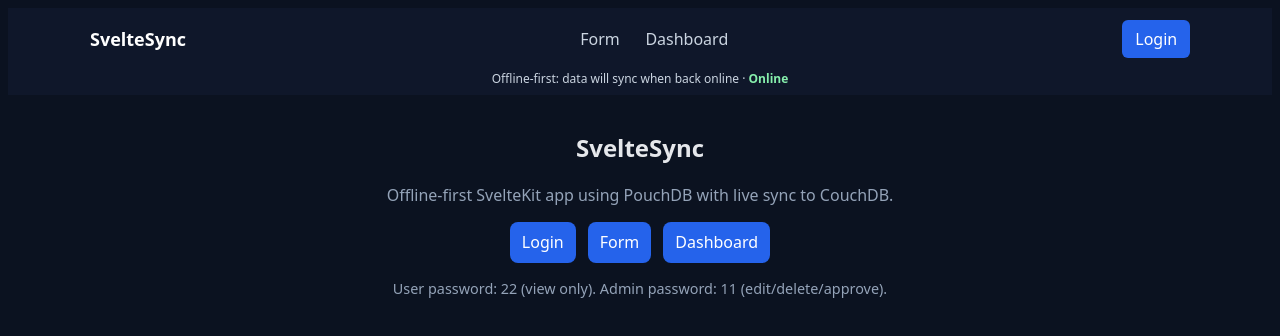
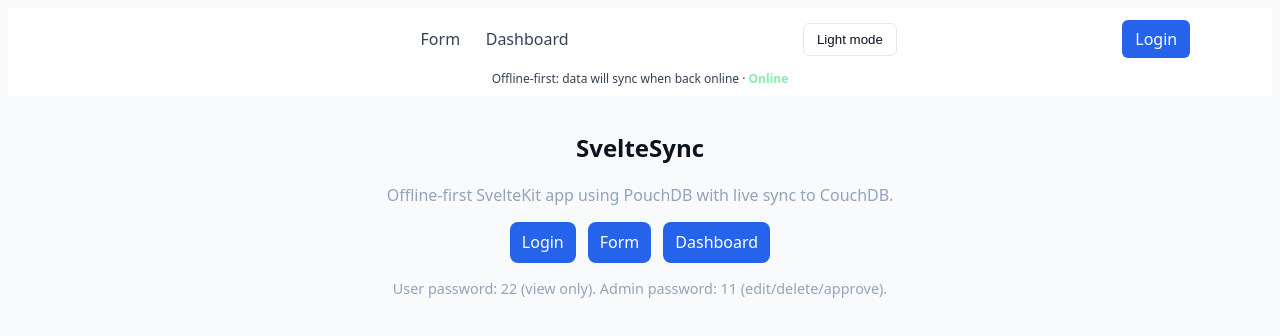
Before and after one commit to ahmedtalaltwd7/sveltekit-couch-pwa-csh, a SvelteKit app: page / in a window 1280 px wide. Shown: the top 336 px of the page. Built offline with nearby package versions, Linux system fonts and the light colour scheme; no server answers.

Commit message:
dark mode

```diff
--- a/src/app.html
+++ b/src/app.html
@@ -4,7 +4,19 @@
     <title>Haddah App</title>
     <meta charset="utf-8" />
     <meta name="viewport" content="width=device-width, initial-scale=1" />
+    <meta name="color-scheme" content="dark light" />
     <link rel="manifest" href="/manifest.json" />
+    <script>
+      (function () {
+        try {
+          var t = localStorage.getItem('theme');
+          if (!t) {
+            t = (window.matchMedia && window.matchMedia('(prefers-color-scheme: dark)').matches) ? 'dark' : 'light';
+          }
+          document.documentElement.dataset.theme = t;
+        } catch (e) {}
+      })();
+    </script>
     %sveltekit.head%
   </head>
   <body data-sveltekit-preload-data="hover">
--- a/src/routes/+layout.svelte
+++ b/src/routes/+layout.svelte
@@ -7,6 +7,20 @@
     let { children } = $props();
     let cancelSync = null;
     let online = $state(true);
+
+    // Theme (dark/light) persisted in localStorage
+    let theme = $state('dark');
+    function applyTheme(t) {
+        try { document.documentElement.dataset.theme = t; } catch {}
+    }
+    function setTheme(t) {
+        theme = t === 'light' ? 'light' : 'dark';
+        applyTheme(theme);
+        try { localStorage.setItem('theme', theme); } catch {}
+    }
+    function toggleTheme() {
+        setTheme(theme === 'dark' ? 'light' : 'dark');
+    }
 
     onMount(async () => {
         // Always register our custom service worker (static/sw.js)
@@ -22,6 +36,20 @@
         const onOffline = () => (online = false);
         window.addEventListener('online', onOnline);
         window.addEventListener('offline', onOffline);
+
+        // initialize theme from storage or system preference
+        try {
+            let t = localStorage.getItem('theme');
+            if (!t) {
+                const prefersDark = window.matchMedia && window.matchMedia('(prefers-color-scheme: dark)').matches;
+                t = prefersDark ? 'dark' : 'light';
+            }
+            setTheme(t);
+            // keep in sync across tabs
+            window.addEventListener('storage', (e) => {
+                if (e.key === 'theme' && e.newValue) applyTheme(e.newValue);
+            });
+        } catch {}
 
         cancelSync = startLiveSync();
         // No automatic exporter trigger; attachments stay in CouchDB
@@ -52,6 +80,11 @@
             <a href="/dashboard">Dashboard</a>
             {@html ''}
         </nav>
+        <div class="theme">
+            <button class="btn ghost theme-btn" onclick={(e) => { e.preventDefault(); toggleTheme(); }} aria-label="Toggle theme">
+                {theme === 'dark' ? 'Light mode' : 'Dark mode'}
+            </button>
+        </div>
         <div class="auth">
             {#if $auth.loggedIn}
                 <span class="role">{$auth.role}</span>
@@ -116,6 +149,16 @@
         --shadow-1: 0 1px 2px rgba(0,0,0,0.2);
         --shadow-2: 0 10px 30px rgba(0,0,0,0.5);
     }
+    :root[data-theme='light'] {
+        --bg: #f8fafc;
+        --panel: #ffffff;
+        --text: #0b1220;
+        --muted: #475569;
+        --border: #e2e8f0;
+        --primary: #2563eb;
+        --accent: #0ea5e9;
+        --danger: #dc2626;
+    }
     :global(html), :global(body) {
         font-family: ui-sans-serif, system-ui, -apple-system, "Segoe UI", Roboto, Helvetica, Arial, "Apple Color Emoji", "Segoe UI Emoji";
         background: var(--bg);
@@ -123,6 +166,13 @@
     }
     .main { min-height: 100vh; }
     .main .container { max-width: 1100px; margin: 0 auto; padding: 1rem; }
-    /* Optional: if you want content to align to edges on very large screens,
-       keep padding above; remove it if you want true edge-to-edge. */
+
+    /* Light-mode header overrides */
+    :global([data-theme='light']) .header { background: #ffffff; color: #0b1220; }
+    :global([data-theme='light']) .nav a { color: #334155; }
+    :global([data-theme='light']) .nav a:hover { background: #e2e8f0; color: #0b1220; }
+    :global([data-theme='light']) .note { background: #ffffff; color: #334155; }
+
+    /* Utility */
+    .btn.ghost { background: transparent; color: var(--text); border: 1px solid var(--border); }
 </style>
```
